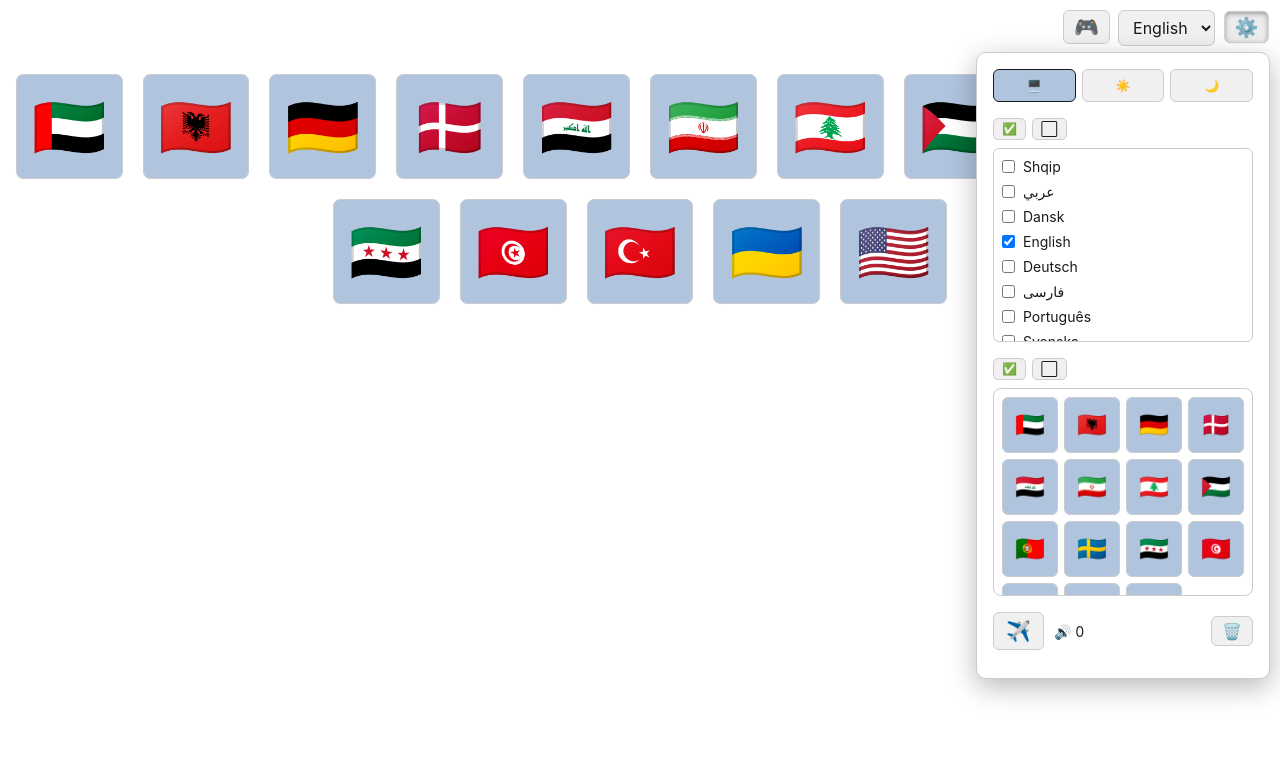
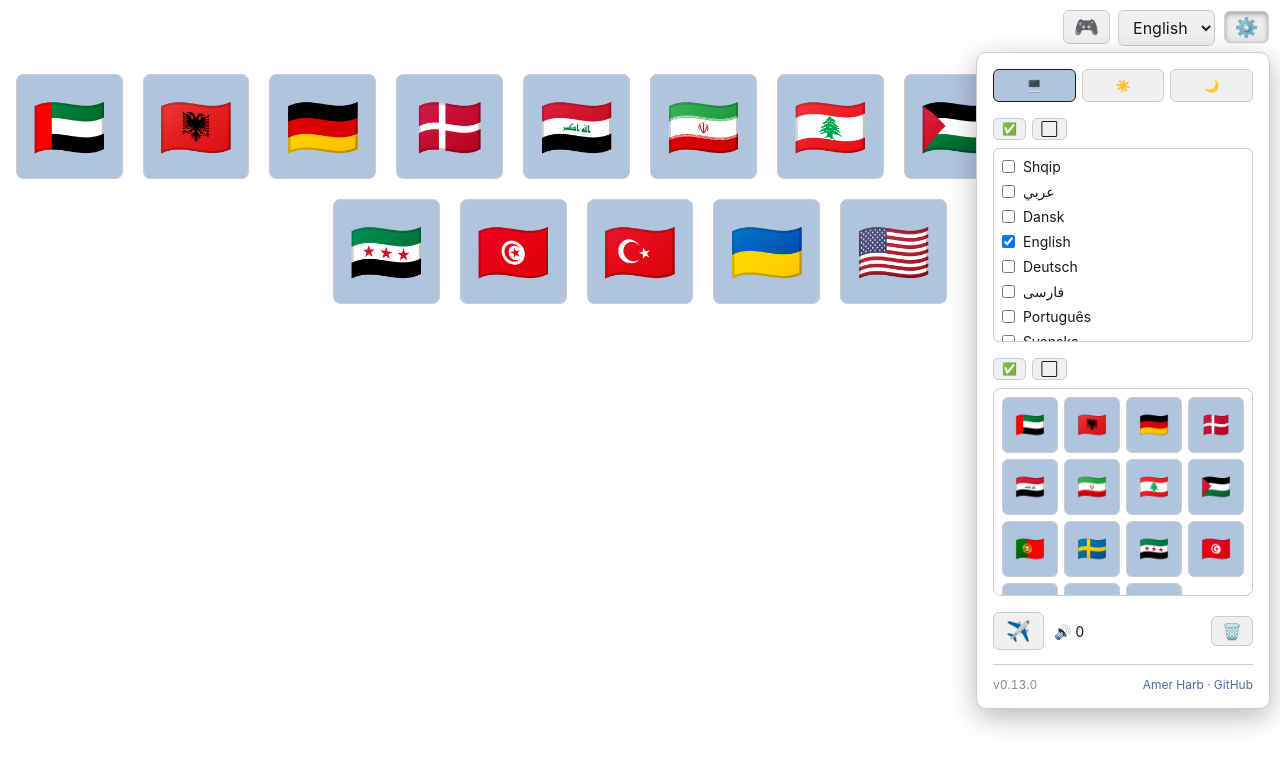
Before and after one commit to amerharb/flags, a React (Vite) app: page / in a window 1280 px wide. Both pictures are taken after a click on the button "⚙️". Shown: the top 768 px of the page. Built offline with nearby package versions, Linux system fonts and the light colour scheme.

Commit message:
### Added - Add an About section at the bottom of the settings panel showing the app   version and a link to the developer's GitHub

```diff
--- a/package.json
+++ b/package.json
@@ -1,6 +1,6 @@
 {
   "name": "flags",
-  "version": "0.12.1",
+  "version": "0.13.0",
   "private": true,
   "dependencies": {
     "@vercel/analytics": "^2.0.1",
--- a/src/SettingsPanel.tsx
+++ b/src/SettingsPanel.tsx
@@ -204,6 +204,16 @@ export default function SettingsPanel({ settings, languages, countries, caching,
 						</button>
 					</div>
 
+					<div className="settings-about">
+						<span>v{__APP_VERSION__}</span>
+						<a
+							href="https://github.com/amerharb/flags"
+							target="_blank"
+							rel="noopener noreferrer"
+						>
+							Amer Harb · GitHub
+						</a>
+					</div>
 				</div>
 			)}
 		</div>
--- a/src/index.css
+++ b/src/index.css
@@ -365,6 +365,29 @@ button:active {
 	cursor: not-allowed;
 }
 
+/* small about line at the very bottom of the panel */
+.settings-about {
+	display: flex;
+	justify-content: space-between;
+	align-items: center;
+	gap: 10px;
+	margin-top: 14px;
+	padding-top: 12px;
+	border-top: 1px solid var(--border);
+	font-size: 12px;
+	color: var(--muted, #888);
+	font-variant-numeric: tabular-nums;
+}
+
+.settings-about a {
+	color: var(--link, #4a6fa5);
+	text-decoration: none;
+}
+
+.settings-about a:hover {
+	text-decoration: underline;
+}
+
 /* flight mode toggle: sticky icon button, pressed while on, pulsing while downloading */
 .settings-flight-mode {
 	display: block;
--- a/src/vite-env.d.ts
+++ b/src/vite-env.d.ts
@@ -8,3 +8,6 @@ interface ImportMetaEnv {
 interface ImportMeta {
 	readonly env: ImportMetaEnv
 }
+
+// injected at build time from package.json (see vite.config.ts)
+declare const __APP_VERSION__: string
--- a/vite.config.ts
+++ b/vite.config.ts
@@ -1,8 +1,13 @@
 import { defineConfig } from 'vite'
 import react from '@vitejs/plugin-react'
+import pkg from './package.json'
 
 export default defineConfig({
 	plugins: [react()],
+	define: {
+		// expose the app version to the client (used in the settings About section)
+		__APP_VERSION__: JSON.stringify(pkg.version),
+	},
 	server: {
 		port: 3000,
 	},
```
Also changed, not shown: 2 other files (tests, documents, lock files or other folders).
